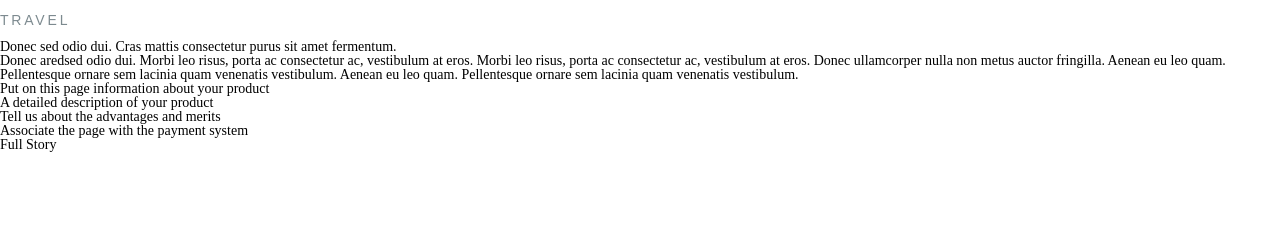
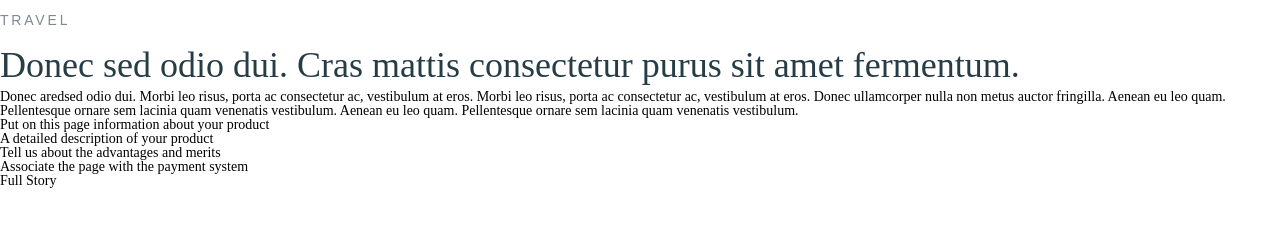
Before and after one commit to Uldemar/Freelancer_homework, a plain HTML site: page index.html in a window 1280 px wide. Drawn offline with Linux system fonts and the light colour scheme.

Commit message:
subheader

```diff
--- a/style.css
+++ b/style.css
@@ -43,3 +43,12 @@ text-transform: uppercase;
 letter-spacing: 0.2em;
 color: #273d46;
 }
+
+.subheader {
+
+font-family: 'Times New Roman';
+font-size: 36px;
+line-height: 50px;
+font-weight: 400;
+color: #273d46;
+}
```
